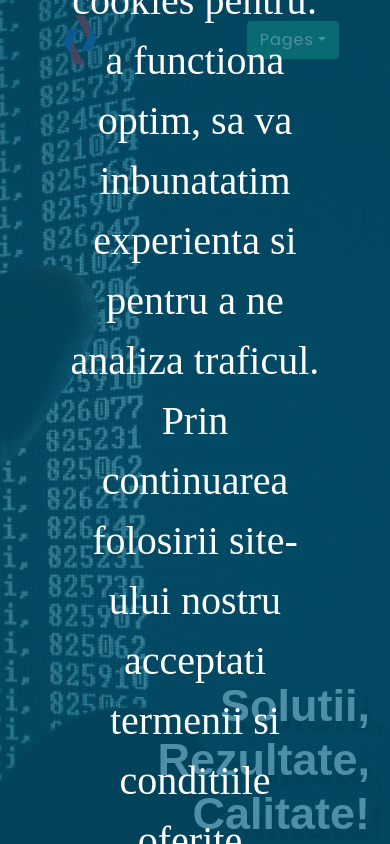
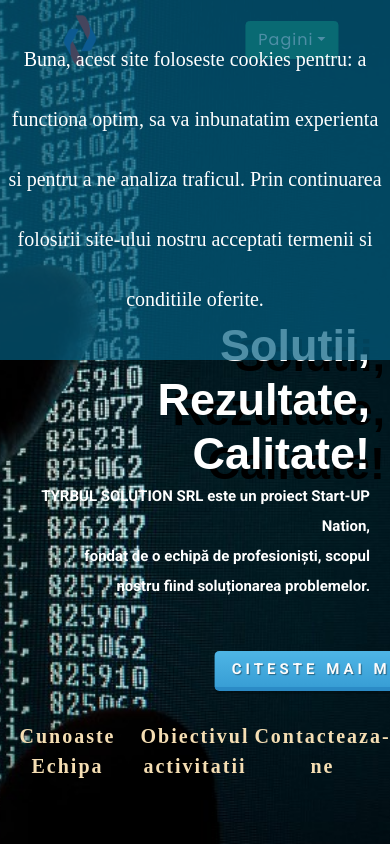
Before and after one commit to CodrinCT/PresentetionSite, a React (Create React App) app in the folder client/: page / in a window 390 px wide. Built offline with nearby package versions, Linux system fonts and the light colour scheme; a web font is replaced by a local one.

Commit message:
styling changes

```diff
--- a/client/src/components/CookiePopUp.js
+++ b/client/src/components/CookiePopUp.js
@@ -113,6 +113,11 @@
   color: white !important;
   width: 60%;
   text-align: center;
+
+  @media screen and (max-width:600px){
+    width: 90%;
+    font-size: 10px;
+  }
 `;
 
 
--- a/client/src/components/navigation/Links.js
+++ b/client/src/components/navigation/Links.js
@@ -38,7 +38,7 @@
           id="dropdown-basic"
           className={style.btn}
         >
-          Pages
+          Pagini
         </Dropdown.Toggle>
         <Dropdown.Menu>
           <Dropdown.Item as={Link} to="/">
--- a/client/src/styles/despre_noi/about_us.module.css
+++ b/client/src/styles/despre_noi/about_us.module.css
@@ -161,7 +161,27 @@
   .tilesWrap li{
     flex-direction: column;
     width: 100%;
-    height: fit-content;
+    height: fit-content !important;
+  }
+  .tilesWrap li p{
+    margin-top: 20px !important;
+  }
+}
+
+@media screen and (max-width:1300px) {
+  .tilesWrap li{
+    height: 45vh;
+    align-content: center;
+  }
+  .tilesWrap li p{
+    margin-top: 20px !important;
+  }
+}
+
+@media screen and (max-width:1100px) {
+  .tilesWrap li{
+    height: 50vh;
+    align-content: center;
   }
   .tilesWrap li p{
     margin-top: 20px !important;
--- a/client/src/styles/home/ButtonMore.module.css
+++ b/client/src/styles/home/ButtonMore.module.css
@@ -30,6 +30,6 @@
 @media screen and (max-width:400px) {
   .button{
     left: 80%;
-    transform: translateX(-80%);
+    transform: translateX(-100%);
   }
 }
--- a/client/src/styles/home/contact.module.css
+++ b/client/src/styles/home/contact.module.css
@@ -46,6 +46,13 @@
   }
 }
 
+@media screen and (max-width:350px) {
+  .infoTitle{
+    font-size: 15px;
+  }
+
+}
+
 .extra_info {
   display: flex;
   flex-direction: column;
--- a/client/src/styles/home/form.module.css
+++ b/client/src/styles/home/form.module.css
@@ -12,6 +12,17 @@
 @media screen and (max-width: 600px) {
   .form {
     width: 100%;
+    height: 350px;
+  }
+  textarea{
+    margin-bottom: 5px !important;
+  }
+  button{
+    margin-top: 0 !important;
+  }
+  input{
+    font-size: 12px !important;
+    margin-bottom: 5px !important;
   }
 }
 
```
